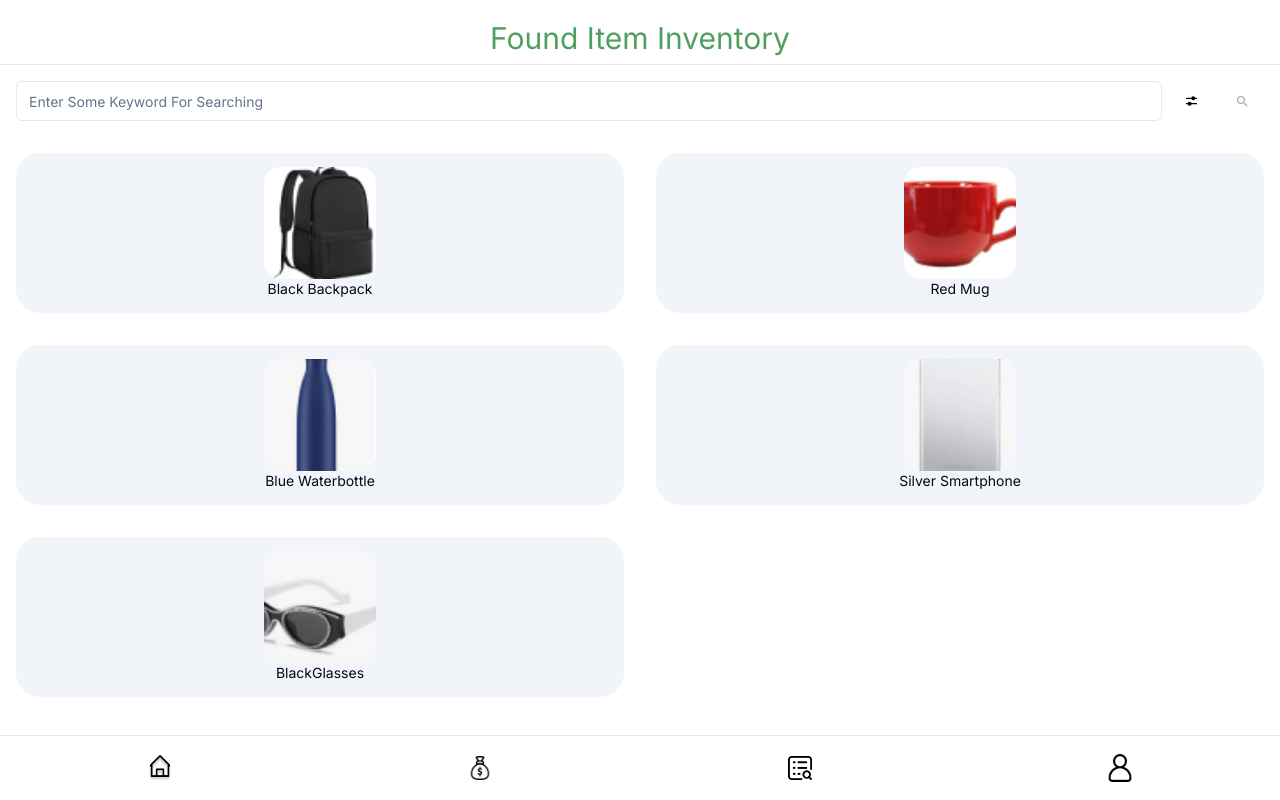
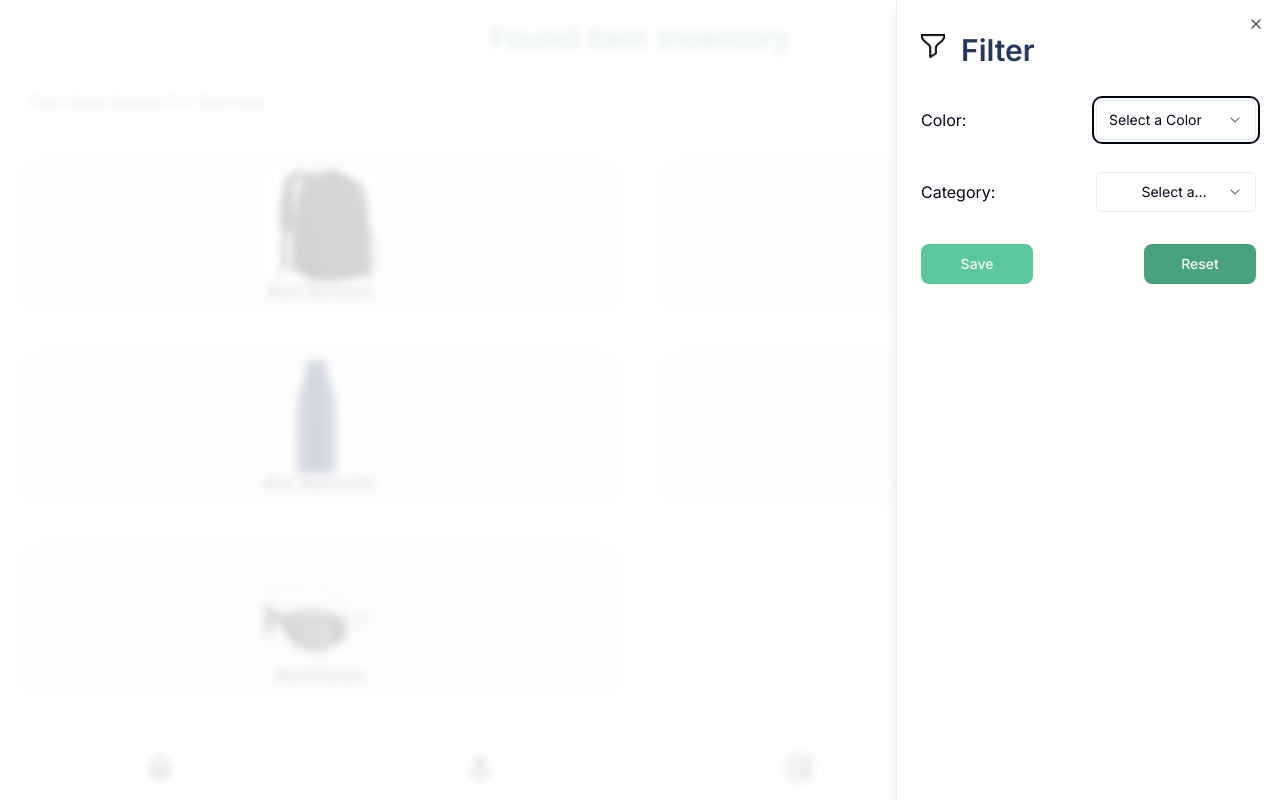
Before and after one commit to SRID-SeekSpot/SeekSpotV1, a Next.js app: page /specialist/found in a window 1280 px wide. Both pictures are taken after a click on the button 1242 px from the left and 101 px from the top of the page. Built offline with nearby package versions, Linux system fonts and the light colour scheme.

Commit message:
Filter Sheet

```diff
--- a/app/specialist/found/page.tsx
+++ b/app/specialist/found/page.tsx
@@ -4,11 +4,27 @@ import Image from "next/image";
 
 import Header from "@/components/general/header";
 import Navbar from "@/components/general/navbar";
-import { ScrollArea, ScrollBar } from "@/components/ui/scroll-area";
 import { BOUNTY_ITEMS } from "@/app/constants/BountyItems";
 import { SPECIALIST_ROUTES } from "@/app/constants/SpecialistRoutes";
 import { Input } from "@/components/ui/input";
 import { Button } from "@/components/ui/button";
+import {
+    Sheet,
+    SheetContent,
+    SheetDescription,
+    SheetHeader,
+    SheetTitle,
+    SheetTrigger,
+} from "@/components/ui/sheet";
+import {
+    Select,
+    SelectContent,
+    SelectGroup,
+    SelectItem,
+    SelectLabel,
+    SelectTrigger,
+    SelectValue,
+} from "@/components/ui/select";
 import FoundListItem, {
     FoundListItemProps,
 } from "@/components/general/foundListItem";
@@ -18,6 +34,9 @@ export default function Home() {
     const navButtons = SPECIALIST_ROUTES;
 
     const foundItemList: FoundListItemProps[] = BOUNTY_ITEMS;
+
+    const colorFilter = ["White", "Black"];
+    const categoryFilter = ["Cloth", "Bottles"];
 
     return (
         <div className="flex flex-col">
@@ -35,20 +54,105 @@ export default function Home() {
                     />
                     <Button variant={"link"}>
                         <Image
-                            alt="filterIcon"
-                            src="/icons/IconFilter.png"
-                            width={12}
-                            height={12}
-                        />
-                    </Button>
-                    <Button variant={"link"}>
-                        <Image
                             alt="searchIcon"
                             src="/icons/IconZoom.png"
                             width={12}
                             height={12}
                         />
                     </Button>
+                    {/* Sidebar for Filter */}
+                    <Sheet>
+                        <SheetTrigger className="p-4">
+                            <Image
+                                alt="filterIcon"
+                                src="/icons/IconFilter.png"
+                                width={12}
+                                height={12}
+                            />
+                        </SheetTrigger>
+                        <SheetContent>
+                            <SheetHeader className="flex flex-row justify-start items-center">
+                                <div className="">
+                                    <Image
+                                        alt="filterIcon"
+                                        src="/icons/IconFilter1.png"
+                                        height={24}
+                                        width={24}
+                                    />
+                                </div>
+                                <SheetTitle className="ml-4 text-navy text-3xl">
+                                    Filter
+                                </SheetTitle>
+                            </SheetHeader>
+                            <div className="flex flex-col mt-8 space-y-8">
+                                {/* Color Filter */}
+                                <div className="flex flex-row justify-between items-center">
+                                    <p>Color:</p>
+                                    <div className="">
+                                        <Select>
+                                            <SelectTrigger className="w-[160px]">
+                                                <SelectValue placeholder="Select a Color" />
+                                            </SelectTrigger>
+                                            <SelectContent>
+                                                <SelectGroup>
+                                                    <SelectLabel>
+                                                        Select a Color
+                                                    </SelectLabel>
+                                                    {colorFilter.map(
+                                                        (color) => {
+                                                            return (
+                                                                <SelectItem
+                                                                    value={
+                                                                        color
+                                                                    }
+                                                                >
+                                                                    {color}
+                                                                </SelectItem>
+                                                            );
+                                                        }
+                                                    )}
+                                                </SelectGroup>
+                                            </SelectContent>
+                                        </Select>
+                                    </div>
+                                </div>
+                                {/* Category Filter */}
+                                <div className="flex flex-row justify-between items-center">
+                                    <p>Category:</p>
+                                    <div className="">
+                                        <Select>
+                                            <SelectTrigger className="w-[160px]">
+                                                <SelectValue placeholder="Select a Category" />
+                                            </SelectTrigger>
+                                            <SelectContent>
+                                                <SelectGroup>
+                                                    <SelectLabel>Select a Category</SelectLabel>
+                                                    {categoryFilter.map(
+                                                        (color) => {
+                                                            return (
+                                                                <SelectItem
+                                                                    value={
+                                                                        color
+                                                                    }
+                                                                >
+                                                                    {color}
+                                                                </SelectItem>
+                                                            );
+                                                        }
+                                                    )}
+                                                </SelectGroup>
+                                            </SelectContent>
+                                        </Select>
+                                    </div>
+                                </div>
+                                {/* Confirmation */}
+                                <div className="flex flex-row justify-between items-center">
+                                    <Button className="w-28 rounded-lg">Save</Button>
+                                    <Button className="w-28 rounded-lg" variant={"secondary"}>Reset</Button>
+                                </div>
+                            </div>
+                        </SheetContent>
+                    </Sheet>
                 </div>
                 {/* Display Div */}
                 <div className="mt-8">
```
Also changed, not shown: public/icons/IconFilter1.png (added).
